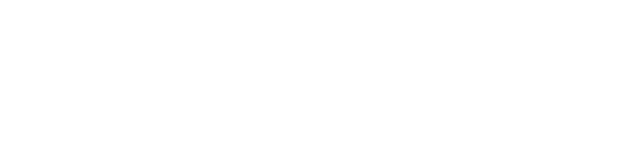
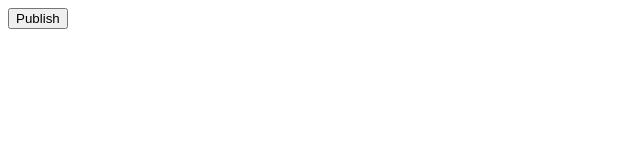
Before and after one commit to Rachiey/lap-2-code-challenge, a plain HTML site: page Client/index.html in a window 1280 px wide. Shown: the whole page, without its empty margins (0-640 px from the left). Drawn offline with Linux system fonts and the light colour scheme.

Commit message:
added publish button to html

```diff
--- a/Client/index.html
+++ b/Client/index.html
@@ -10,5 +10,7 @@
 </head>
 <body>
 
+    <input type ="submit" id = "submit" value ="Publish">
+
 </body>
 </html>
```
